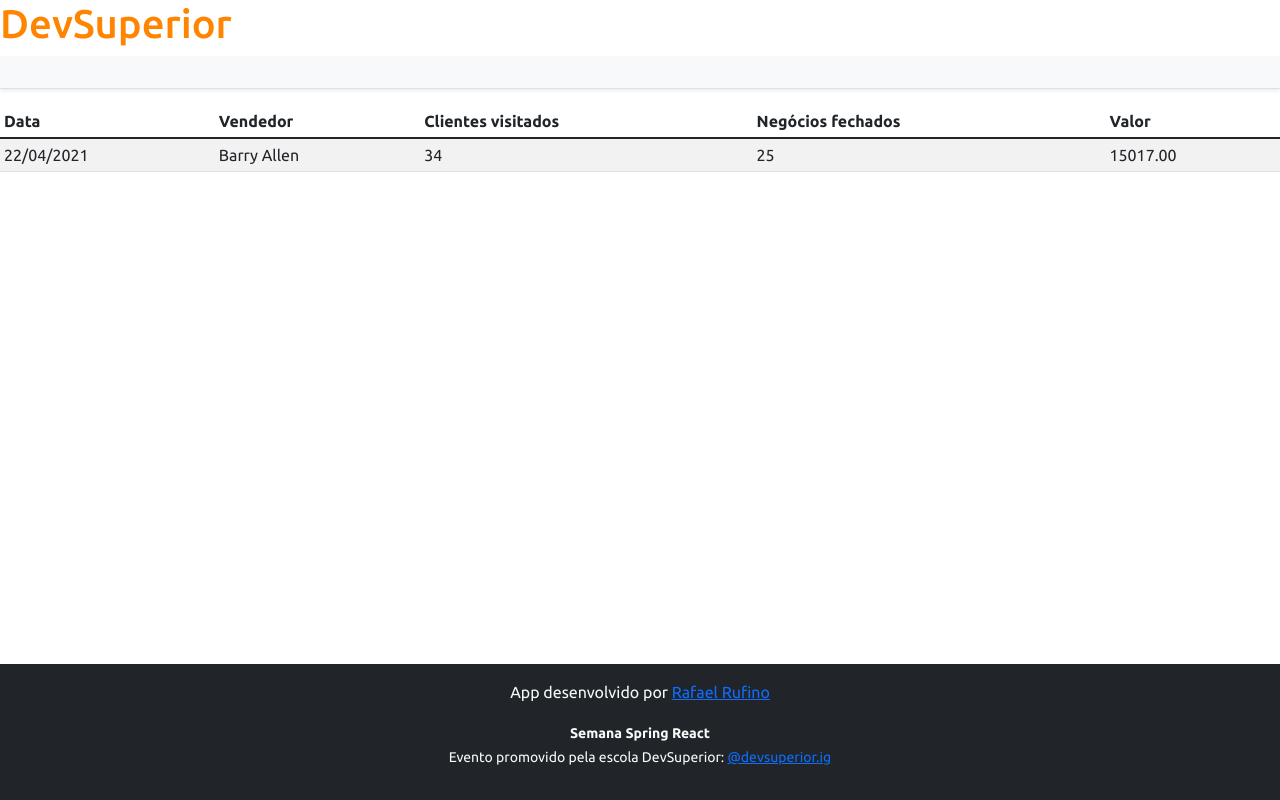
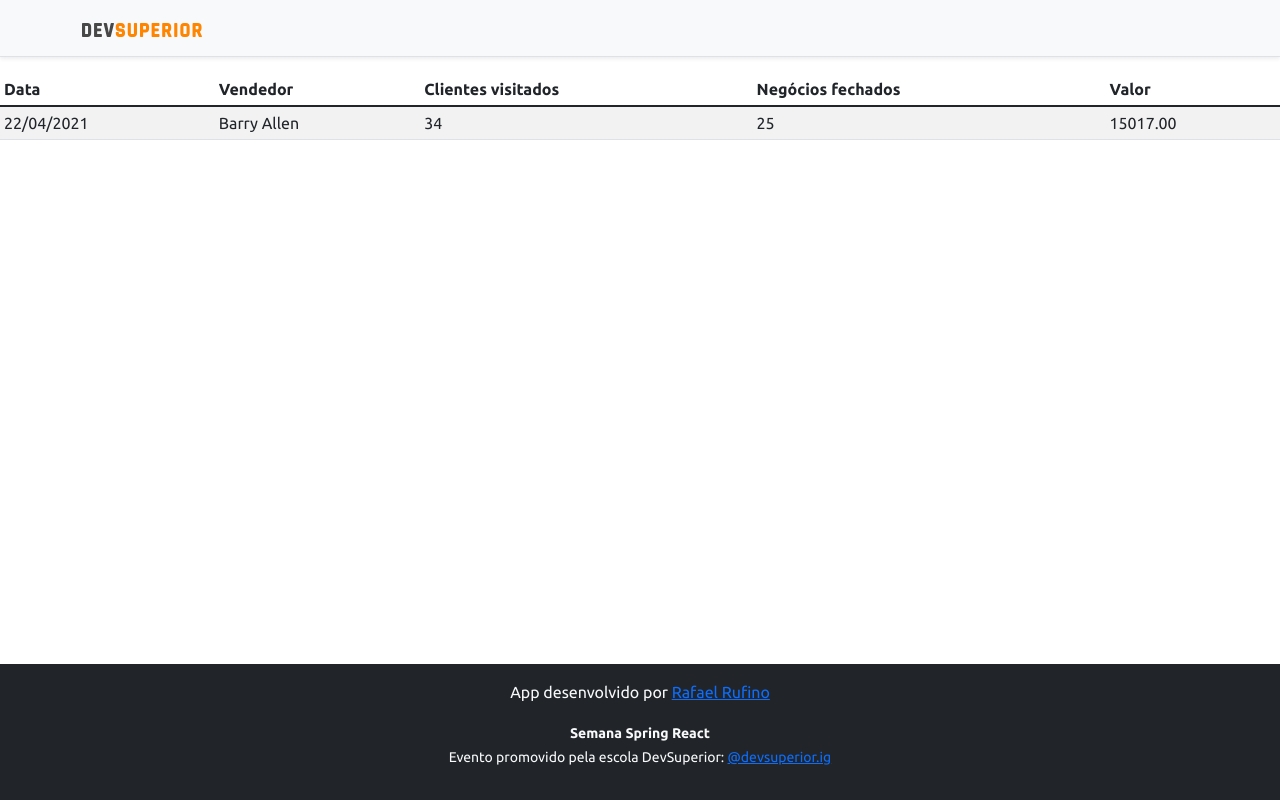
Before and after one commit to Rafael-Rufino/maratona-devsuperior, a React (Create React App) app in the folder frontend/: page / in a window 1280 px wide. Built offline with nearby package versions, Linux system fonts and the light colour scheme.

Commit message:
Basic static components

```diff
--- a/frontend/package.json
+++ b/frontend/package.json
@@ -10,6 +10,7 @@
     "@types/node": "^12.0.0",
     "@types/react": "^17.0.0",
     "@types/react-dom": "^17.0.0",
+    "@types/typescript": "^2.0.0",
     "apexcharts": "^3.28.1",
     "bootstrap": "^5.1.1",
     "react": "^17.0.2",
--- a/frontend/src/App.tsx
+++ b/frontend/src/App.tsx
@@ -1,11 +1,10 @@
-import DataTable from "components/DataTable";
-import Footer from "components/Footer";
-import Navbar from "components/Navbar";
+import DataTable from "components/DataTable/";
+import Footer from "components/Footer/";
+import Navbar from "components/Navbar/";
 
 function App() {
   return (
     <>
-      <h1 className="text-primary">DevSuperior</h1>
       <Navbar />
       <DataTable />
       <Footer />
--- a/frontend/src/components/Navbar.tsx
+++ b/frontend/src/components/Navbar/index.tsx
@@ -1,12 +1,11 @@
-import React from "react";
-// import ImgDsDark from '..'
+import ImgDsDark from "assets/img/ds-dark.svg";
 
 export default function Navbar() {
   return (
     <div className="d-flex flex-column flex-md-row align-items-center p-3 px-md-4 mb-3 bg-light border-bottom shadow-sm">
       <div className="container">
         <nav className="my-2 my-md-0 mr-md-3">
-          {/* <img src={ImgDsDark} alt="DevSuperior" width="120" /> */}
+          <img src={ImgDsDark} alt="DevSuperior" width="120" />
         </nav>
       </div>
     </div>
--- /dev/null
+++ b/frontend/src/components/custom.d.ts
@@ -0,0 +1,4 @@
+declare module "*.svg" {
+  const content: any;
+  export default content;
+}
--- a/frontend/tsconfig.json
+++ b/frontend/tsconfig.json
@@ -22,6 +22,7 @@
     "jsx": "react-jsx"
   },
   "include": [
-    "src"
+    "src",
+    "src/components", "src/custom.d.ts"
   ]
 }
```
Also changed, not shown: frontend/src/assets/img/ds-dark.svg (added), frontend/src/components/DataTable/index.tsx (renamed from frontend/src/components/DataTable.tsx), frontend/src/components/Footer/index.tsx (renamed from frontend/src/components/Footer.tsx), 1 other file (tests, documents, lock files or other folders).
